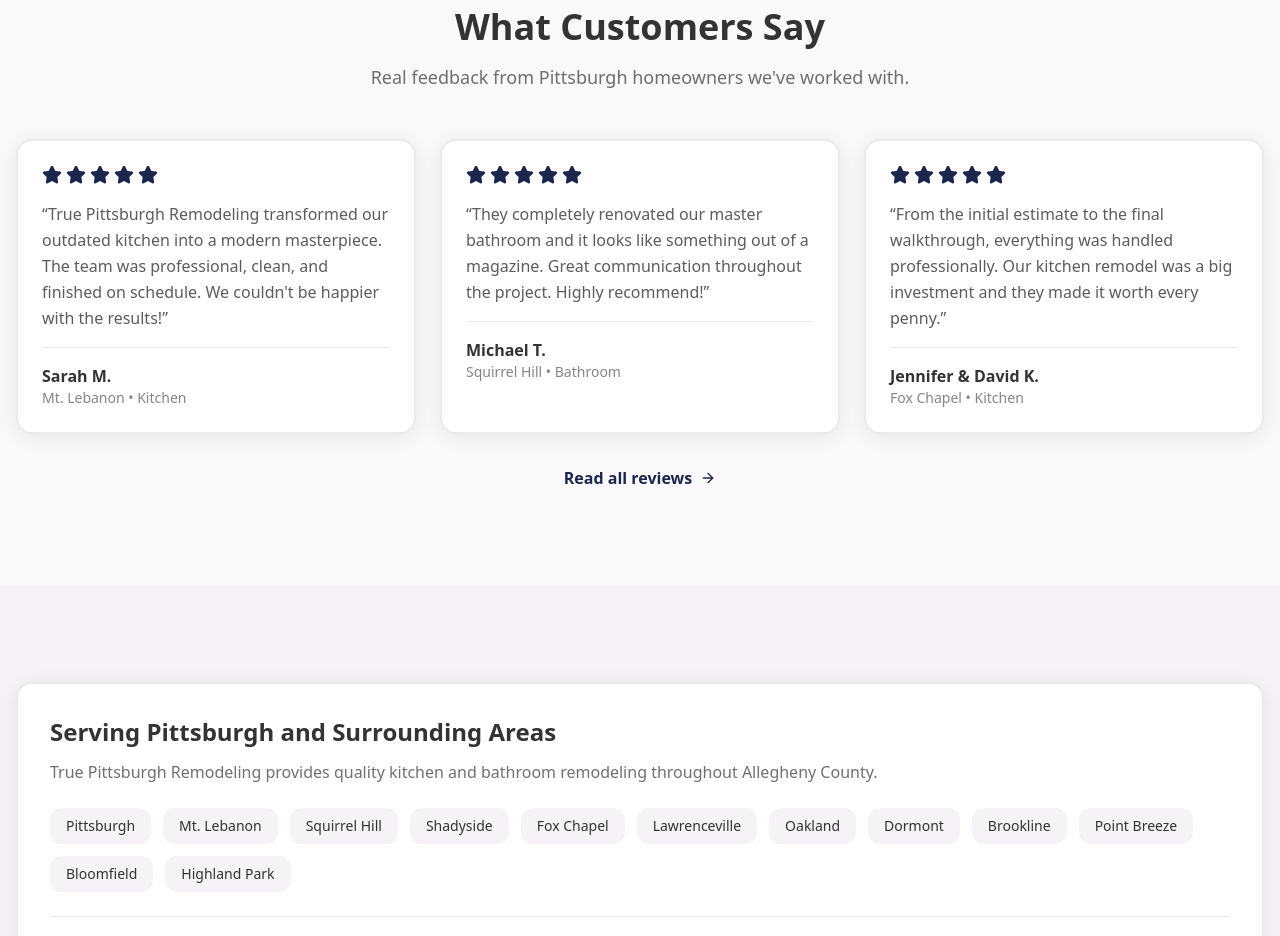
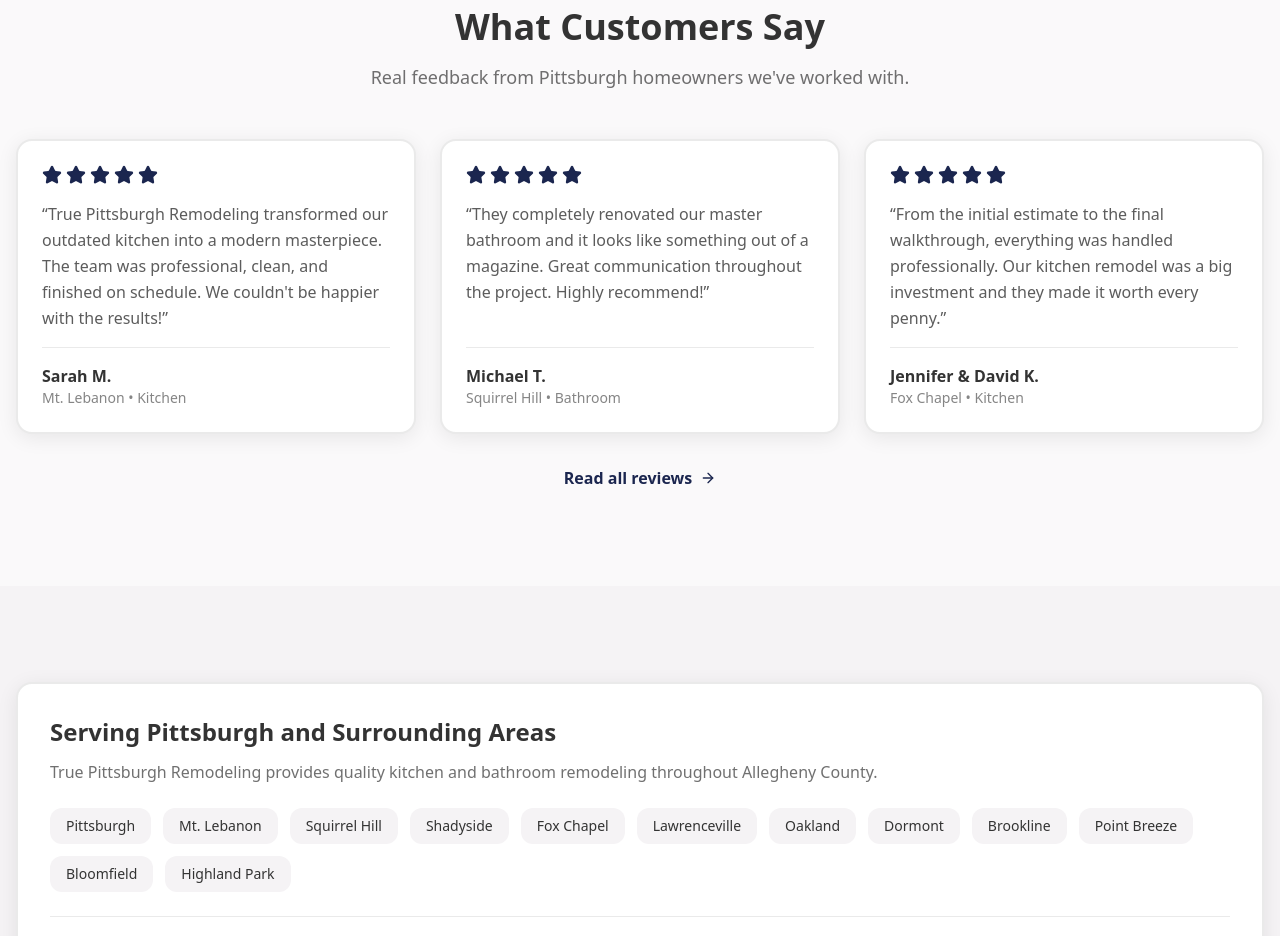
Before and after one commit to redappleworks/truepittsburghremodeling.com, a Next.js app: page / in a window 1280 px wide. Shown: the part 3400-4336 px from the top of the page. Built offline with nearby package versions, Linux system fonts and the light colour scheme; no server answers; a web font is replaced by a local one.

Commit message:
Fix ReviewCard - align author names at bottom

```diff
--- a/src/components/ReviewCard.tsx
+++ b/src/components/ReviewCard.tsx
@@ -7,7 +7,7 @@
 
 export default function ReviewCard({ review }: ReviewCardProps) {
     return (
-        <div className="bg-white rounded-2xl border-2 border-charcoal/10 p-6 shadow-card hover:shadow-card-hover transition-shadow">
+        <div className="bg-white rounded-2xl border-2 border-charcoal/10 p-6 shadow-card hover:shadow-card-hover transition-shadow h-full flex flex-col">
             {/* Stars */}
             <div className="flex gap-1 mb-4">
                 {Array.from({ length: 5 }).map((_, i) => (
@@ -22,12 +22,12 @@
             </div>
 
             {/* Quote */}
-            <blockquote className="text-charcoal/80 mb-4 leading-relaxed">
+            <blockquote className="text-charcoal/80 mb-4 leading-relaxed flex-1">
                 &ldquo;{review.text}&rdquo;
             </blockquote>
 
             {/* Author */}
-            <div className="pt-4 border-t border-charcoal/10">
+            <div className="pt-4 border-t border-charcoal/10 mt-auto">
                 <p className="font-semibold text-charcoal">{review.author}</p>
                 <p className="text-sm text-charcoal/60">
                     {review.location} • {review.projectType}
```
